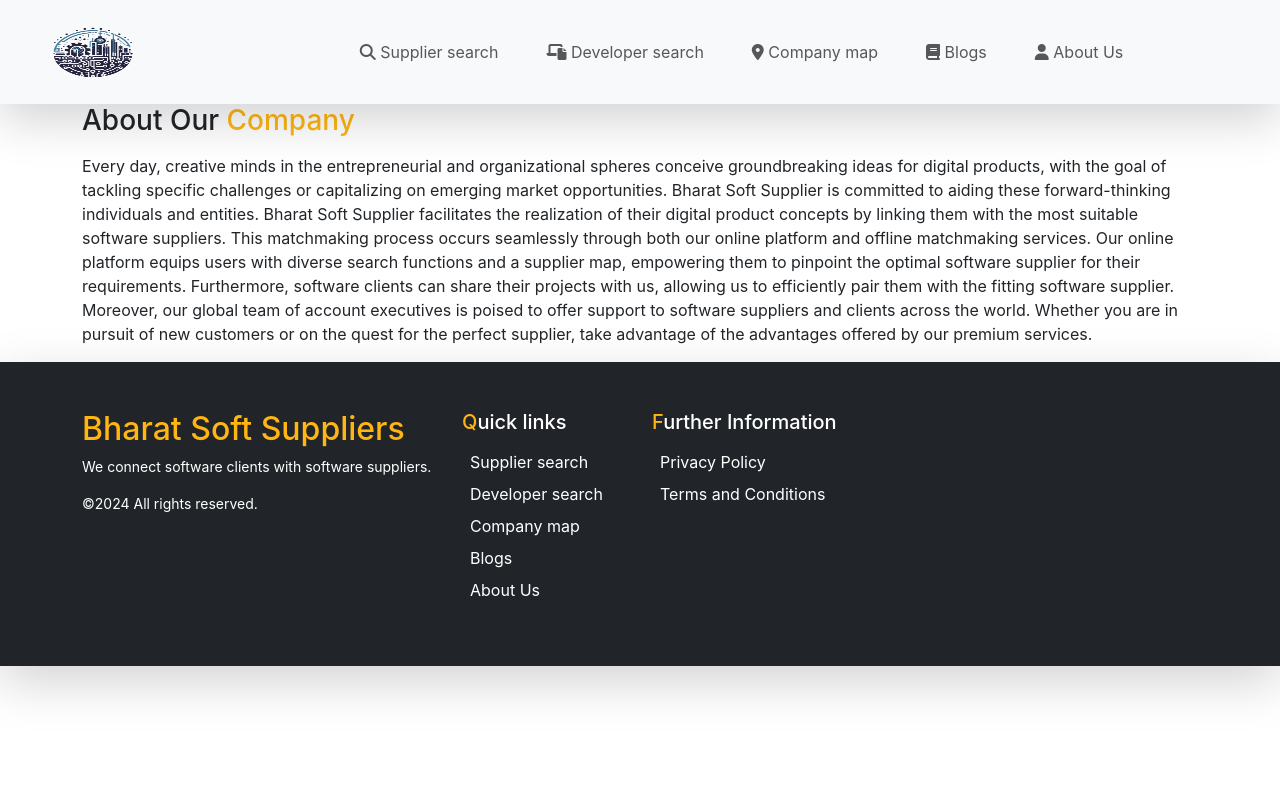
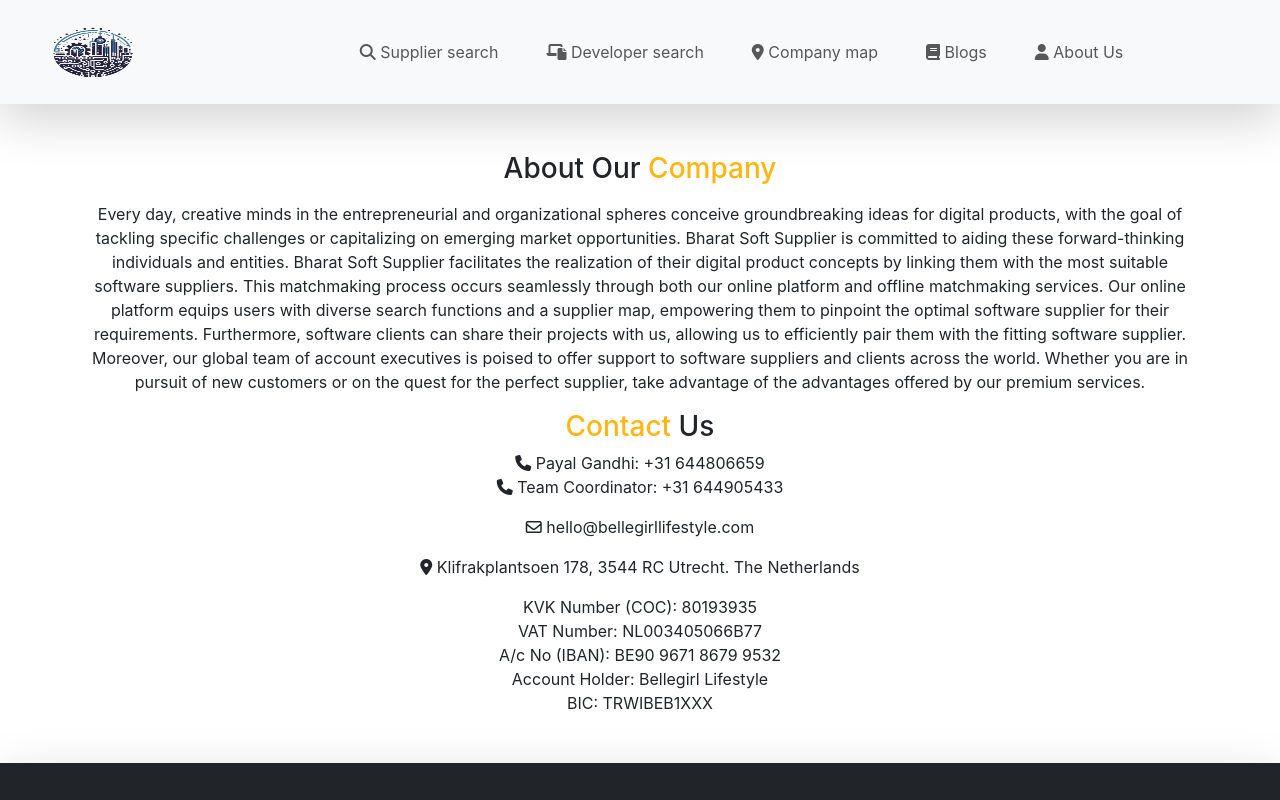
Before and after one commit to gagan257/Bharat-Soft-Supplier, a React (Create React App) app: page /about in a window 1280 px wide. Shown: the top 800 px of the page. Built offline with nearby package versions, Linux system fonts and the light colour scheme.

Commit message:
about us

```diff
--- a/src/components/about.js
+++ b/src/components/about.js
@@ -3,9 +3,22 @@
 export default function about() {
   return (
     <div>
-      <div className="container">
+      <div
+        className="container mt-5 mb-5 text-center"
+        data-aos="slide-right"
+        data-aos-delay="500"
+        data-aos-once="true"
+      >
         <h3>
-          About Our <span className="aboutus-span">Company</span>
+          About Our{" "}
+          <span
+            className="aboutus-span"
+            data-aos="fade-right"
+            data-aos-delay="800"
+            data-aos-once="true"
+          >
+            Company
+          </span>
         </h3>
         <p className="mt-3">
           Every day, creative minds in the entrepreneurial and organizational
@@ -27,6 +40,37 @@
           perfect supplier, take advantage of the advantages offered by our
           premium services.
         </p>
+        <h3>
+          <span
+            className="aboutus-span pt-5"
+            data-aos="fade-right"
+            data-aos-delay="800"
+            data-aos-once="true"
+          >
+            Contact
+          </span>{" "}
+          Us
+        </h3>
+        <p>
+          <i className="fa fa-phone"></i> Payal Gandhi: +31 644806659
+          <br />
+          <i className="fa fa-phone"></i> Team Coordinator: +31 644905433
+        </p>
+        <p>
+          <i className="fa-regular fa-envelope"></i>{" "}
+          hello@bellegirllifestyle.com
+        </p>
+        <p>
+          <i class="fa-solid fa-location-dot"></i> Klifrakplantsoen 178, 3544 RC
+          Utrecht. The Netherlands
+        </p>
+        <p>
+          KVK Number (COC): 80193935 <br />
+          VAT Number: NL003405066B77 <br />
+          A/c No (IBAN): BE90 9671 8679 9532 <br />
+          Account Holder: Bellegirl Lifestyle <br />
+          BIC: TRWIBEB1XXX
+        </p>
       </div>
     </div>
   );
```
